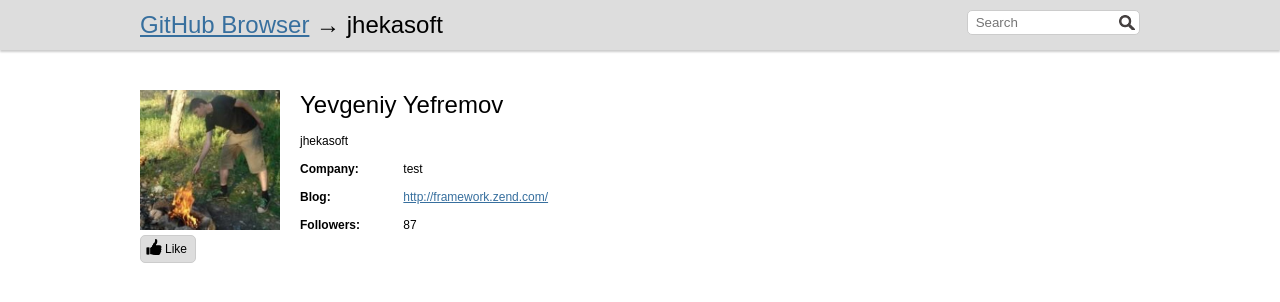
After one commit to jhekasoft/github-browser, a PHP site: page /user.html in a window 1280 px wide. The commit adds this page. Shown: the top 302 px of the page. Run offline with PHP 8.4, Linux system fonts and the light colour scheme.

Commit message:
Markup. Add user page

```diff
--- a/markup/css/style.css
+++ b/markup/css/style.css
@@ -158,7 +158,9 @@ table.repository-info-contributors td {
 .repository-info-contributor-like,
 .repository-info-contributor-unlike,
 .search-result-like,
-.search-result-unlike {
+.search-result-unlike,
+.user-info-like,
+.user-info-unlike {
     background-color: #DDD;
     border: 1px solid #CCC;
     -webkit-border-radius: 5px;
@@ -177,18 +179,22 @@ table.repository-info-contributors td {
 }
 
 .repository-info-contributor-like:hover,
-.repository-info-contributor-unlike:hover {
+.repository-info-contributor-unlike:hover,
+.user-info-like:hover,
+.user-info-unlike:hover {
     background-color: #F0F0F0;
     border: 1px solid #D9D9D9;
 }
 
 .repository-info-contributor-like,
-.search-result-like {
+.search-result-like,
+.user-info-like {
     background-image: url(../images/like-icon.png);
 }
 
 .repository-info-contributor-unlike,
-.search-result-unlike {
+.search-result-unlike,
+.user-info-unlike {
     background-image: url(../images/unlike-icon.png);
 }
 
@@ -236,6 +242,32 @@ table.repository-info-contributors td {
     margin-right: 50px;
 }
 
+.user-info-left-column,
+.user-info-right-column {
+    float: left;
+}
+
+.user-info-left-column {
+    padding-right: 2%;
+}
+
+.user-info-right-column {
+}
+
+.user-info-avatar-image {
+    width: 140px;
+}
+
+.user-info-block-line {
+    margin-bottom: 10px;
+}
+
+.user-info-block-line-title {
+    font-weight: bold;
+    width: 100px;
+    display: inline-block;
+}
+
 /* Footer
 -----------------------------------------------------------------------------*/
 /*#footer {
--- a/markup/css/style_ie.css
+++ b/markup/css/style_ie.css
@@ -7,7 +7,8 @@
 .repository-info-line-title,
 .repository-info-description-title,
 .repository-info-contributor-like,
-.repository-info-contributor-unlike {
+.repository-info-contributor-unlike,
+.user-info-block-line-title {
     zoom: 1;
     display: inline;
 }
--- a/markup/index.html
+++ b/markup/index.html
@@ -72,7 +72,7 @@
                                 </tr>
                                 <tr>
                                     <td><a href="#">blanchonvincent</a></td>
-                                    <td><img class="repository-info-contributor-like-loading" src="images/load-icon.gif" alt="Loading..."></td>
+                                    <td><img class="repository-info-contributor-like-loading" src="images/load-icon.gif" alt="Please wait..."></td>
                                 </tr>
                             </table>
                         </div>
--- /dev/null
+++ b/markup/user.html
@@ -0,0 +1,69 @@
+<!DOCTYPE html>
+<html xmlns="http://www.w3.org/1999/xhtml">
+<head>
+    <meta charset="utf-8" />
+    <!--[if IE]><script src="http://html5shiv.googlecode.com/svn/trunk/html5.js"></script><![endif]-->
+    <title></title>
+    <meta name="keywords" content="" />
+    <meta name="description" content="" />
+    <link rel="stylesheet" href="css/style.css" type="text/css" media="screen, projection" />
+    <!--[if lte IE 6]><link rel="stylesheet" href="css/style_ie.css" type="text/css" media="screen, projection" /><![endif]-->
+</head>
+
+<body>
+
+    <div id="wrapper">
+
+        <header id="header">
+            <div class="container">
+                <nav class="breadcrumbs">
+                    <a href="index.html">GitHub Browser</a> &rarr;
+                    <span>jhekasoft</span>
+                </nav>
+
+                <form class="search" action="search.html" method="get">
+                    <div class="search-block">
+                        <input class="search-input" type="text" name="search" placeholder="Search">
+                        <input class="search-submit" type="submit" value="">
+                    </div>
+                </form>
+
+                <div class="clear"></div>
+            </div>
+        </header><!-- #header-->
+
+        <div id="content">
+            <div class="container">
+                <div class="user-info">
+                    <div class="user-info-left-column">
+                        <div class="user-info-avatar">
+                            <img class="user-info-avatar-image" src="images/samples/avatar.jpeg" alt="">
+                        </div>
+
+                        <a href="#" class="user-info-like">Like</a>
+                        <!--<a href="#" class="user-info-unlike">Unlike</a>
+                        <img class="user-info-like-loading" src="images/load-icon.gif" alt="Please wait...">-->
+
+                    </div>
+                    <div class="user-info-right-column">
+                        <h1>Yevgeniy Yefremov</h1>
+
+                        <div class="user-info-block">
+                            <div class="user-info-block-line">jhekasoft</div>
+                            <div class="user-info-block-line"><span class="user-info-block-line-title">Company:</span> test</div>
+                            <div class="user-info-block-line"><span class="user-info-block-line-title">Blog:</span> <a href="http://framework.zend.com/">http://framework.zend.com/</a></div>
+                            <div class="user-info-block-line"><span class="user-info-block-line-title">Followers:</span> 87</div>
+                        </div>
+                    </div>
+                </div>
+            </div>
+
+        </div><!-- #content-->
+
+        <!--<footer id="footer">
+        </footer>--><!-- #footer -->
+
+    </div><!-- #wrapper -->
+
+</body>
+</html>
```
Also changed, not shown: markup/search.html (+7 -7 lines), markup/images/samples/avatar.jpeg (added).
